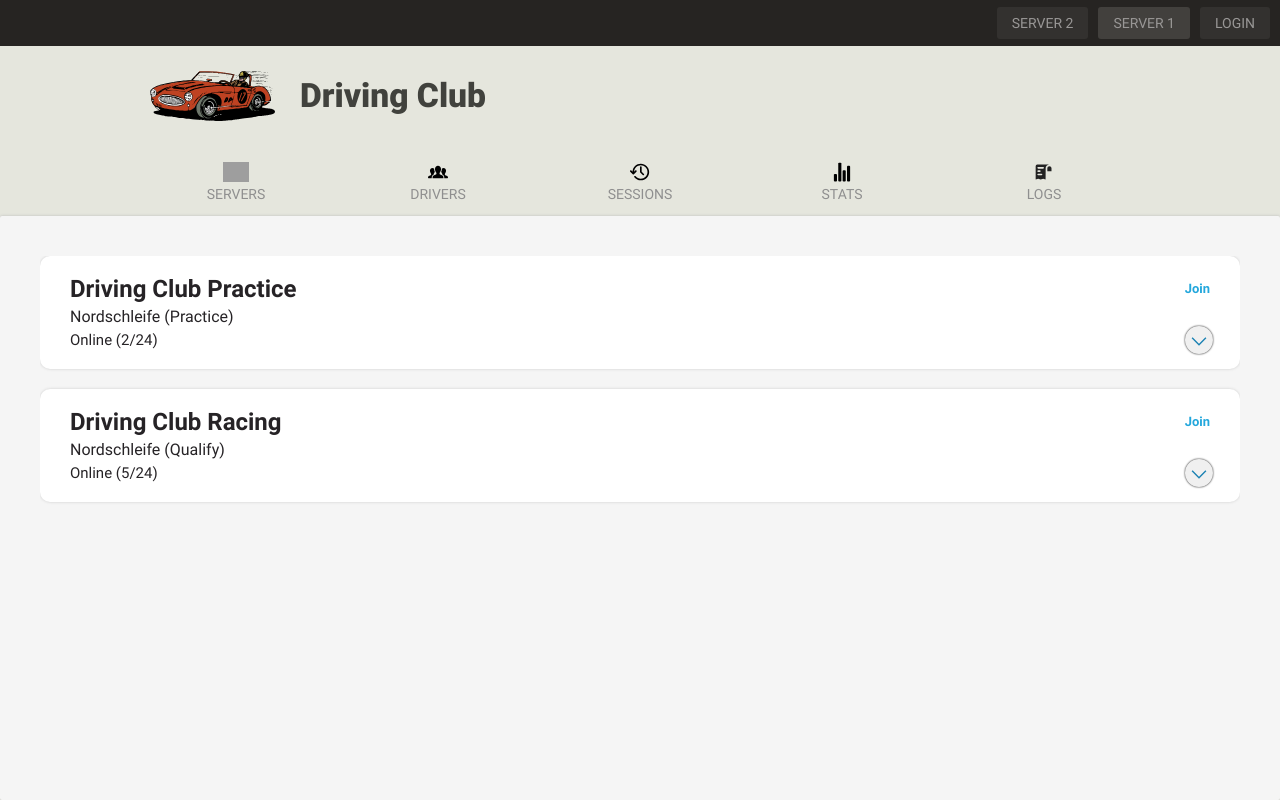
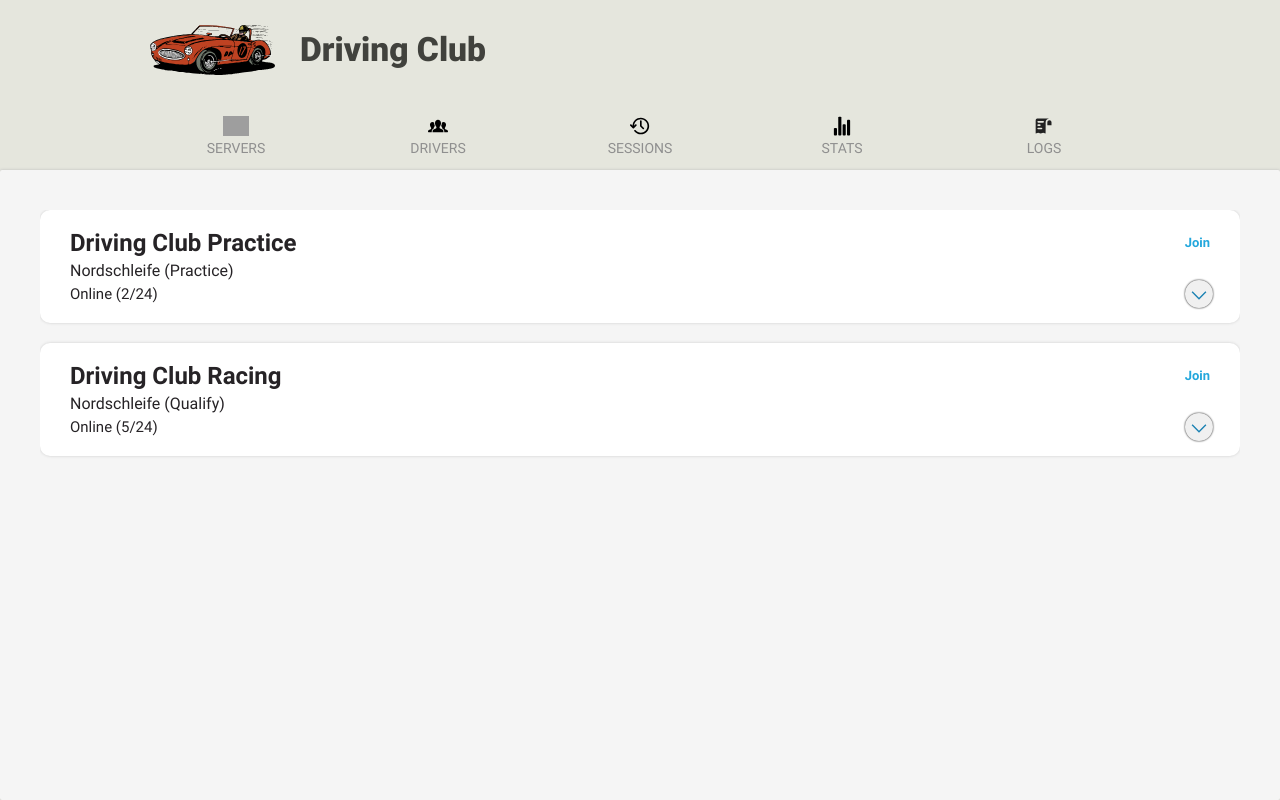
Before and after one commit to Mairo022/driveclub, a React (Vite) app: page / in a window 1280 px wide. Built offline with nearby package versions, Linux system fonts and the light colour scheme; grey boxes are pictures that could not be loaded.

Commit message:
Remove topbar

```diff
--- a/src/components/ui/TopBar.tsx
+++ /dev/null
@@ -1,28 +0,0 @@
-import {ReactElement, useState} from "react";
-import "./styles/topbar.scss";
-
-export function TopBar(): ReactElement {
-    const [server, setServer] = useState<string>("server1")
-
-    const serverButtonClassname = (inputServer: string): string => (
-        server === inputServer
-            ? "button_server active"
-            : "button_server"
-    )
-
-    return (
-        <div className="topbar">
-            <button className={serverButtonClassname("server2")}
-                    onClick={() => { setServer("server2") }}
-            >
-                SERVER 2
-            </button>
-            <button className={serverButtonClassname("server1")}
-                    onClick={() => { setServer("server1") }}
-            >
-                SERVER 1
-            </button>
-            <button className="button_server login">LOGIN</button>
-        </div>
-    )
-}
--- a/src/components/ui/styles/topbar.scss
+++ /dev/null
@@ -1,27 +0,0 @@
-.topbar {
-  display: flex;
-  align-items: center;
-  justify-content: end;
-  flex-shrink: 0;
-  gap: 10px;
-  padding: 0 10px;
-  height: 46px;
-  width: 100%;
-  background-color: #262422;
-
-  .button_server {
-    height: fit-content;
-    padding: 8px 15px;
-    border: none;
-    border-radius: 3px;
-    font-size: 14px;
-    cursor: pointer;
-    background-color: #33312F;
-    color: #999796;
-
-    &.active,
-    &:hover {
-      background-color: #42403d;
-    }
-  }
-}
--- a/src/layouts/RootLayout.tsx
+++ b/src/layouts/RootLayout.tsx
@@ -1,14 +1,12 @@
 import {Fragment, ReactElement} from "react";
 import {Outlet} from "react-router-dom";
 import {Navbar} from "../components/ui/Navbar";
-import {TopBar} from "../components/ui/TopBar";
 import {Header} from "../components/ui/Header";
 import "./styles/rootLayout.scss";
 
 export function RootLayout(): ReactElement {
     return (
         <Fragment>
-            <TopBar/>
             <Header/>
             <div className="container">
                 <Navbar/>
```
